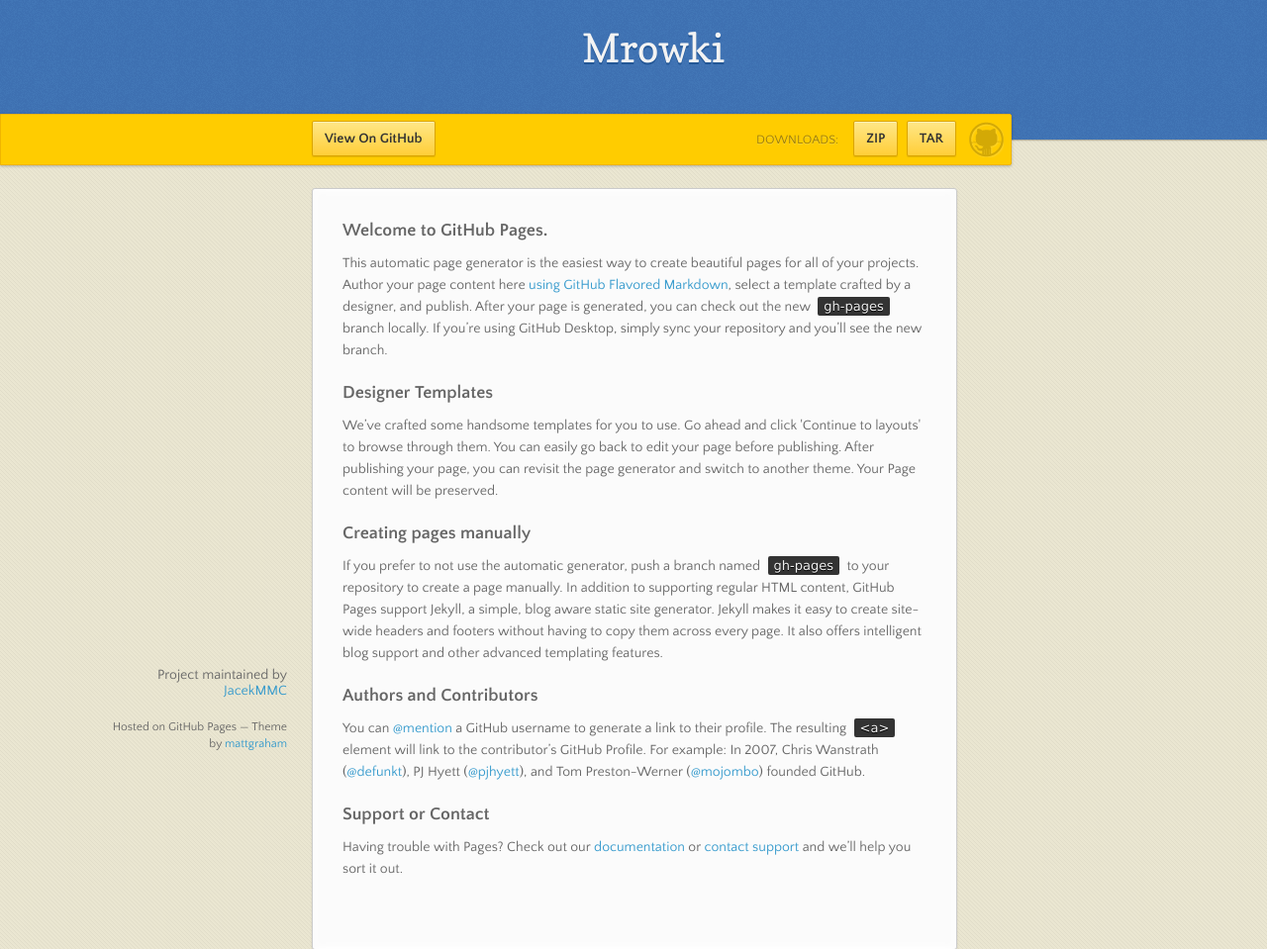
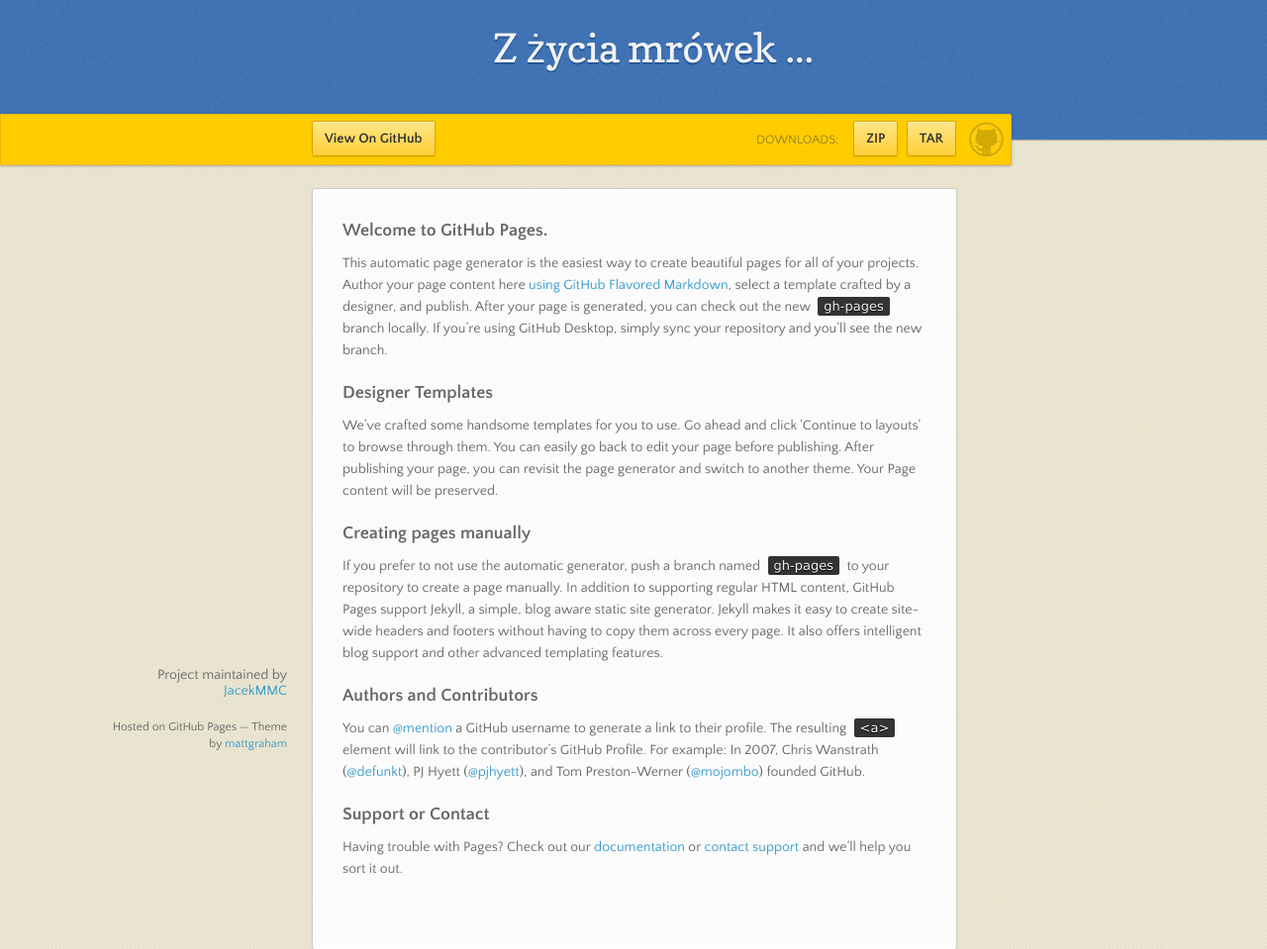
Before and after one commit to JacekMMC/Mrowki, a plain HTML site: page index.html in a window 1280 px wide. Shown: the top 959 px of the page at 99% size. Drawn offline with nearby package versions, Linux system fonts and the light colour scheme.

Commit message:
Update index.html

```diff
--- a/index.html
+++ b/index.html
@@ -17,7 +17,7 @@
   <body>
 
       <header>
-        <h1>Mrowki</h1>
+        <h1>Z życia mrówek ... </h1>
         <p></p>
       </header>
 
```
